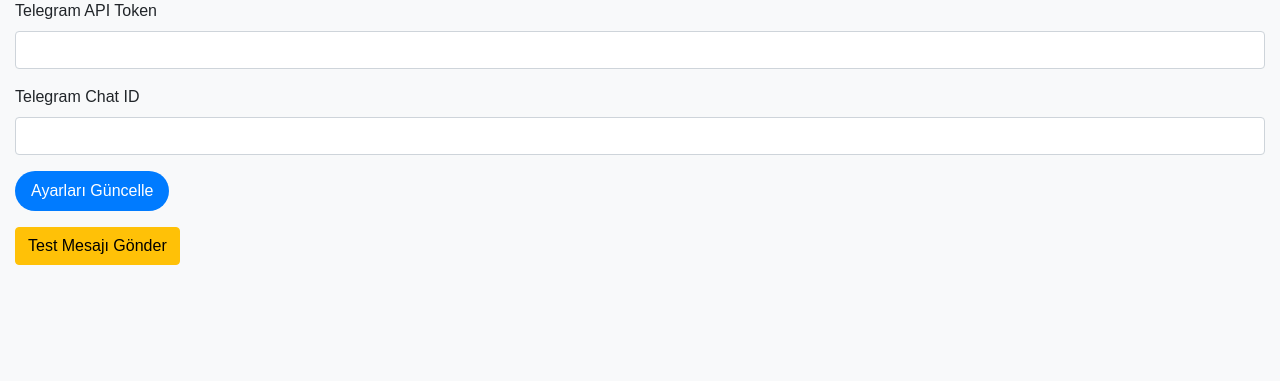
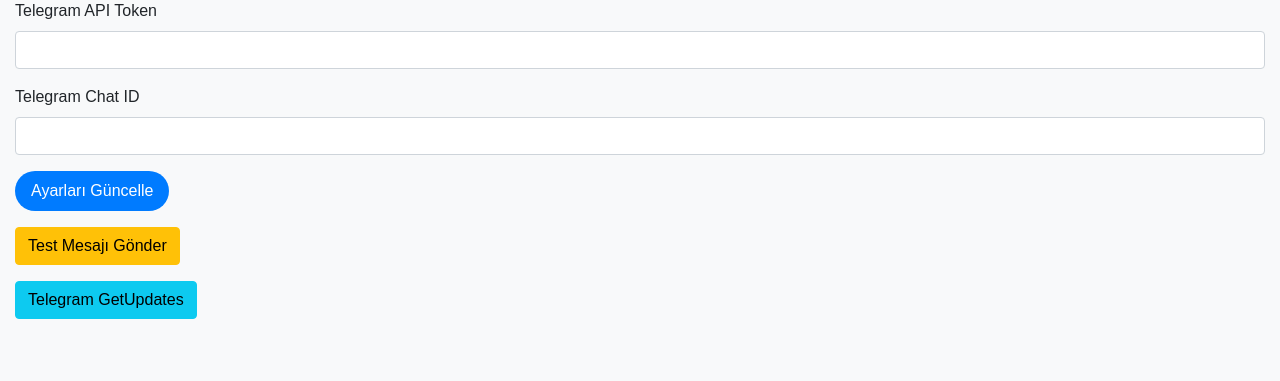
Before and after one commit to ubden/IPMonitorBotNotification, a PHP site: page /settings.php in a window 1280 px wide. Shown: the part 153-534 px from the top of the page. Run offline with PHP 8.4, Linux system fonts and the light colour scheme; the visitor is signed in with stand-in values (Sample User, id 1); data that the repository does not hold is empty; some libraries are stand-ins or nearby versions.

Commit message:
settings

```diff
--- a/settings.php
+++ b/settings.php
@@ -112,6 +112,11 @@ include 'header.php';
     <form action="settings.php" method="POST" class="mt-3">
         <button type="submit" name="send_test_message" class="btn btn-warning">Test Mesajı Gönder</button>
     </form>
+
+    <!-- Telegram Bot GetUpdates Butonu -->
+    <form class="mt-3">
+        <a href="https://api.telegram.org/bot<?= htmlspecialchars($telegram_api_token); ?>/getUpdates" target="_blank" class="btn btn-info">Telegram GetUpdates</a>
+    </form>
 </div>
 
 <?php include 'footer.php'; ?>
--- a/test.html
+++ b/test.html
@@ -4,8 +4,9 @@
     <title>Test</title>
     <!-- sayfa başlığı -->
   </head>
+
+
   <script>
-    // eğer inputa hava güneşli yazarsam alert kutusu göster "Hava güneşli" eğer hava yağmurlu yazarsam alert kutusu göster "Hava yağmurlu" eğer hava karlı yazarsam alert kutusu göster "Hava karlı" eğer hava sisli yazarsam alert kutusu göster.
     var hava = prompt("Hava nasıl?");
     if (hava == "hava güneşli") {
       alert("Hava güneşli");
```
